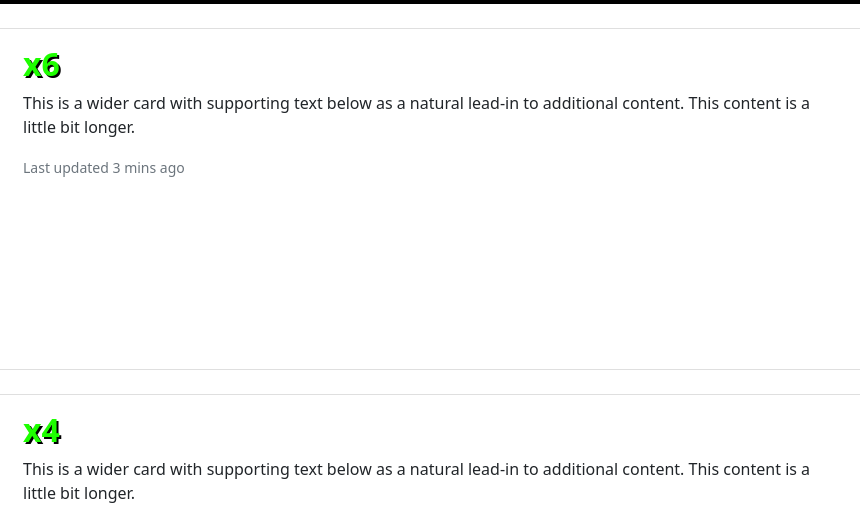
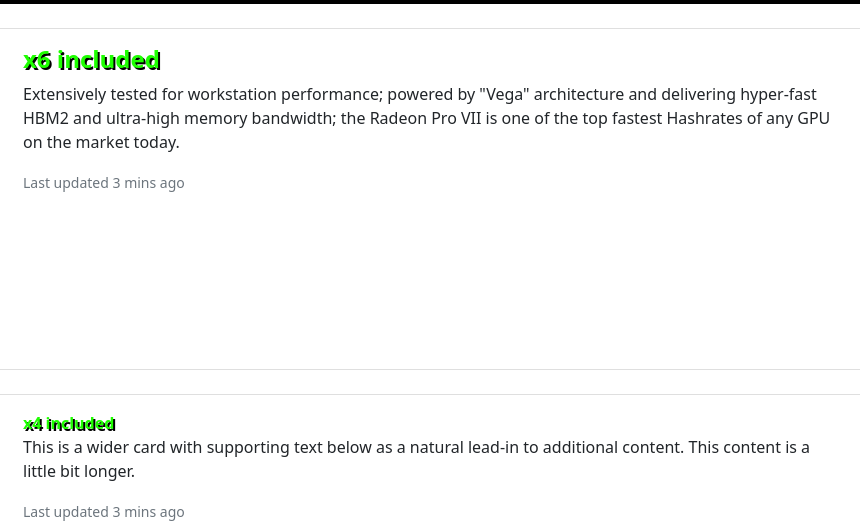
Before and after one commit to JBenAnderson/refactored-enigma, a website: page index.html in a window 1280 px wide. Shown: the part 424-950 px from the top of the page, 420-1280 px from the left. Drawn offline with nearby package versions, Linux system fonts and the light colour scheme.

Commit message:
wrote pro vii section

```diff
--- a/index.html
+++ b/index.html
@@ -73,8 +73,10 @@
         </div>
         <div class="col-md-8 d-flex">
           <div class="card-body">
-            <h2 class="card-title"><b style="color:rgb(30, 255, 0); text-shadow:2px 2px rgb(0, 0, 0)">x6</b></h2>
-            <p class="card-text">This is a wider card with supporting text below as a natural lead-in to additional content. This content is a little bit longer.</p>
+            <h4 class="card-title"><b style="color:rgb(30, 255, 0); text-shadow:2px 2px rgb(0, 0, 0)">x6 included</b></h4>
+            <p class="card-text">Extensively tested for workstation performance; powered by "Vega" architecture and delivering hyper-fast HBM2 and ultra-high memory bandwidth; the Radeon Pro VII is
+              one of the top fastest Hashrates of any GPU on the market today.
+            </p>
             <p class="card-text"><small class="text-muted">Last updated 3 mins ago</small></p>
           </div>
         </div>
@@ -92,7 +94,7 @@
         </div>
         <div class="col-md-8 d-flex">
           <div class="card-body">
-            <h2 class="card-title"><b style="color:rgb(30, 255, 0); text-shadow:2px 2px rgb(0, 0, 0)">x4</b></h2>
+            <h class="card-title"><b style="color:rgb(30, 255, 0); text-shadow:2px 2px rgb(0, 0, 0)">x4 included</b></h4>
             <p class="card-text">This is a wider card with supporting text below as a natural lead-in to additional content. This content is a little bit longer.</p>
             <p class="card-text"><small class="text-muted">Last updated 3 mins ago</small></p>
           </div>
```
